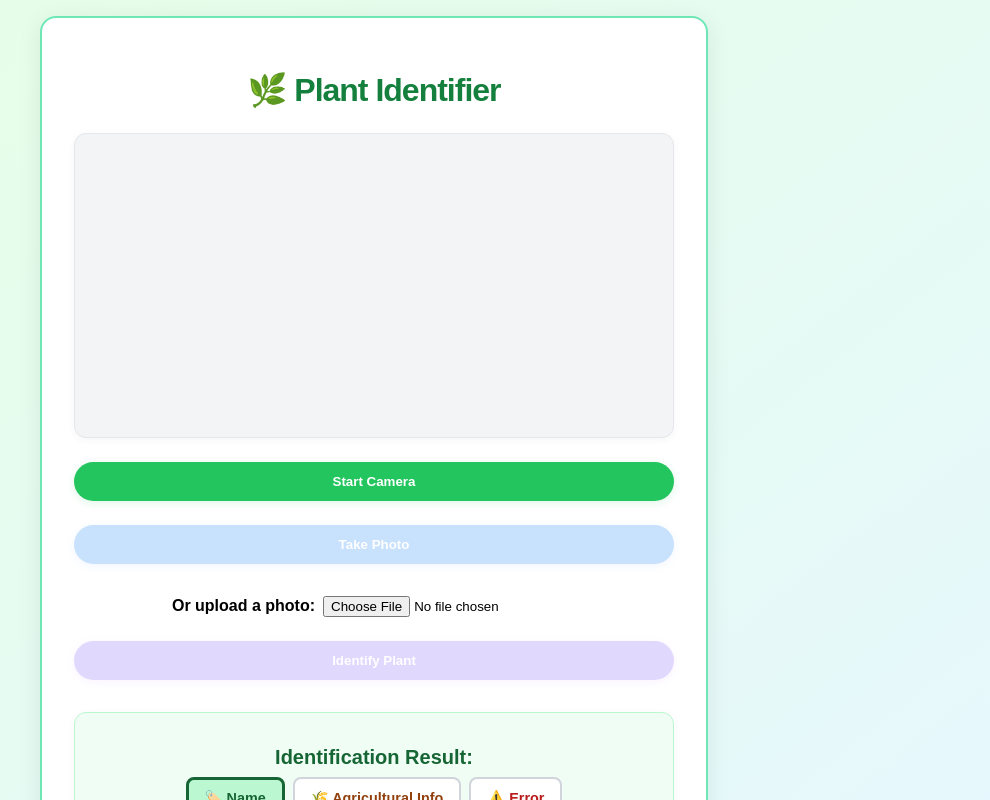
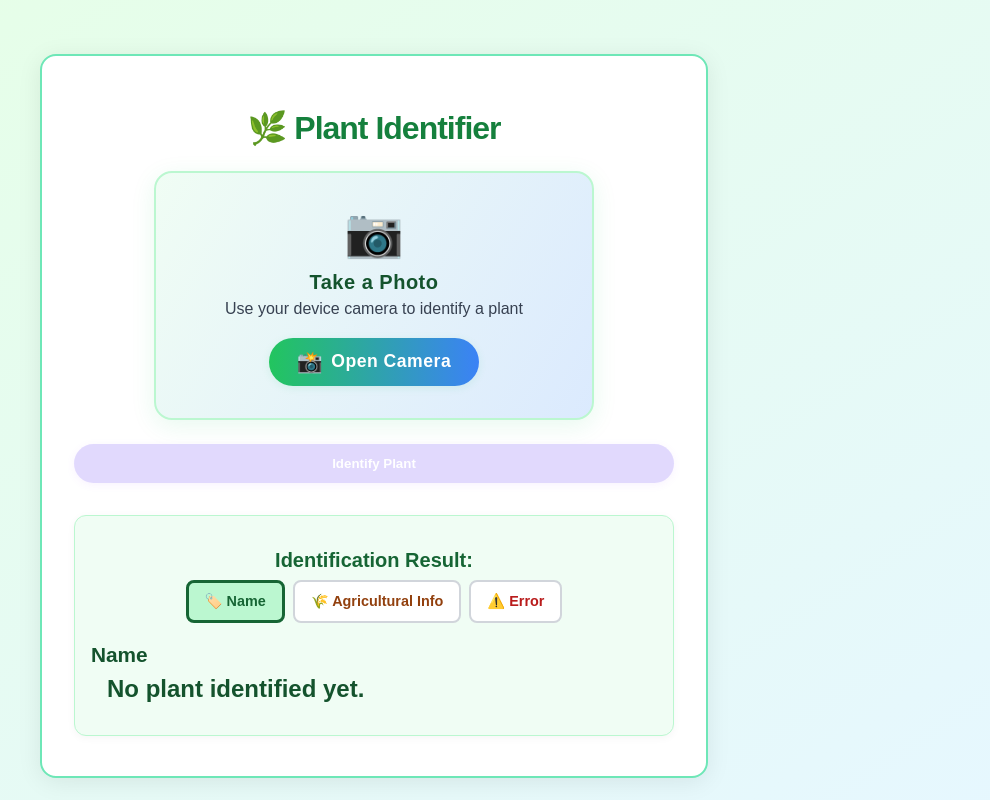
Before and after one commit to AnilRana675/plant-identifier, a React (Create React App) app: page / in a window 1280 px wide. Shown: the top 800 px of the page, without its empty margins (266-1256 px from the left). Built offline with nearby package versions, Linux system fonts and the light colour scheme.

Commit message:
fix: Revamp camera controls with a new upload interface and improved styling

```diff
--- a/src/App.js
+++ b/src/App.js
@@ -432,37 +432,75 @@ Keep each bullet point to 1-2 sentences maximum. Be specific and practical.`;
           🌿 Plant Identifier
         </h1>
 
-        {/* Camera Feed Section */}
-        <div style={{ marginBottom: '24px', background: '#f3f4f6', borderRadius: '12px', overflow: 'hidden', boxShadow: '0 2px 8px rgba(0,0,0,0.04)', border: '1px solid #e5e7eb' }}>
-          <video ref={videoRef} style={{ width: '100%', height: 'auto', borderRadius: '12px' }} autoPlay playsInline muted></video>
-          {/* Canvas is hidden, used for image capture */}
-          <canvas ref={canvasRef} style={{ display: 'none' }}></canvas>
-        </div>
-
-        {/* Controls Section */}
+        {/* Controls Section: Only file input for camera */}
         <div style={{ display: 'flex', flexDirection: 'column', gap: '16px', marginBottom: '24px' }}>
-          <button
-            onClick={startCamera}
-            style={{ background: '#22c55e', color: '#fff', fontWeight: 'bold', padding: '12px 24px', borderRadius: '999px', boxShadow: '0 2px 8px rgba(34,197,94,0.15)', border: 'none', cursor: 'pointer', marginBottom: '8px' }}
-          >
-            Start Camera
-          </button>
-          <button
-            onClick={takePhoto}
-            disabled={!stream}
-            style={{ background: !stream ? '#93c5fd' : '#3b82f6', color: '#fff', fontWeight: 'bold', padding: '12px 24px', borderRadius: '999px', boxShadow: '0 2px 8px rgba(59,130,246,0.15)', border: 'none', cursor: !stream ? 'not-allowed' : 'pointer', opacity: !stream ? 0.5 : 1, marginBottom: '8px' }}
-          >
-            Take Photo
-          </button>
-          <label style={{ fontWeight: 'bold', marginBottom: '8px' }}>
-            <span style={{ marginRight: '8px' }}>Or upload a photo:</span>
+          <div style={{
+            display: 'flex',
+            flexDirection: 'column',
+            alignItems: 'center',
+            justifyContent: 'center',
+            width: '100%',
+            marginBottom: '8px'
+          }}>
+            <div style={{
+              background: 'linear-gradient(120deg, #f0fdf4 0%, #dbeafe 100%)',
+              borderRadius: '18px',
+              boxShadow: '0 6px 24px rgba(34,197,94,0.10)',
+              padding: '32px 18px',
+              border: '2px solid #bbf7d0',
+              width: '100%',
+              maxWidth: '400px',
+              cursor: 'pointer',
+              transition: 'box-shadow 0.2s',
+              position: 'relative',
+              display: 'flex',
+              flexDirection: 'column',
+              alignItems: 'center',
+              justifyContent: 'center',
+              margin: '0 auto'
+            }}>
+              <label htmlFor="camera-upload" style={{
+                display: 'flex',
+                flexDirection: 'column',
+                alignItems: 'center',
+                cursor: 'pointer',
+                width: '100%'
+              }}>
+                <span style={{ fontSize: '3rem', color: '#22c55e', marginBottom: '10px' }}>📷</span>
+                <span style={{ fontWeight: 'bold', fontSize: '1.25rem', color: '#14532d', marginBottom: '6px', letterSpacing: '0.5px' }}>Take a Photo</span>
+                <span style={{ fontSize: '1rem', color: '#374151', marginBottom: '10px', fontWeight: '500', textAlign: 'center' }}>Use your device camera to identify a plant</span>
                 <input
+                  id="camera-upload"
                   type="file"
                   accept="image/*"
+                  capture="environment"
                   onChange={handleImageUpload}
-              style={{ marginTop: '8px' }}
+                  style={{ display: 'none' }}
                 />
+                <span style={{
+                  background: 'linear-gradient(90deg, #22c55e 0%, #3b82f6 100%)',
+                  color: '#fff',
+                  fontWeight: 'bold',
+                  fontSize: '1.1rem',
+                  padding: '12px 28px',
+                  borderRadius: '999px',
+                  boxShadow: '0 2px 8px rgba(34,197,94,0.10)',
+                  marginTop: '10px',
+                  border: 'none',
+                  letterSpacing: '0.5px',
+                  textAlign: 'center',
+                  userSelect: 'none',
+                  cursor: 'pointer',
+                  display: 'inline-block'
+                }}
+                  onClick={() => document.getElementById('camera-upload').click()}
+                >
+                  <span style={{ fontSize: '1.3rem', marginRight: '8px', verticalAlign: 'middle' }}>📸</span>
+                  Open Camera
+                </span>
               </label>
+            </div>
+          </div>
           <button
             onClick={identifyPlant}
             disabled={!capturedImage || loading}
```
Lines whose indentation alone changed are shown as unchanged.
